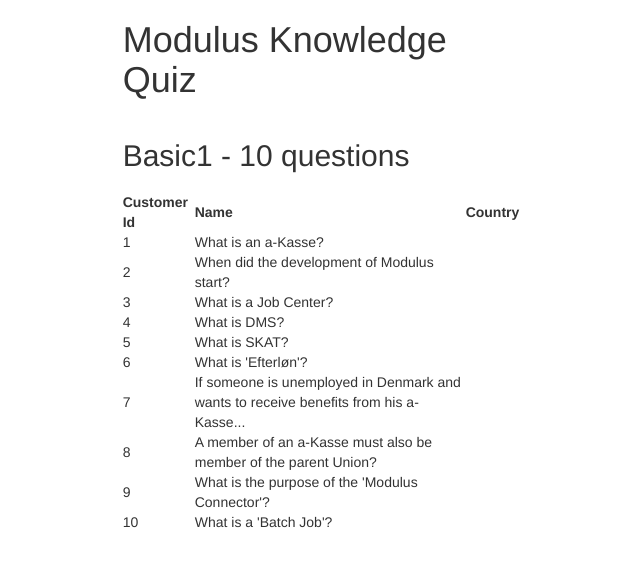
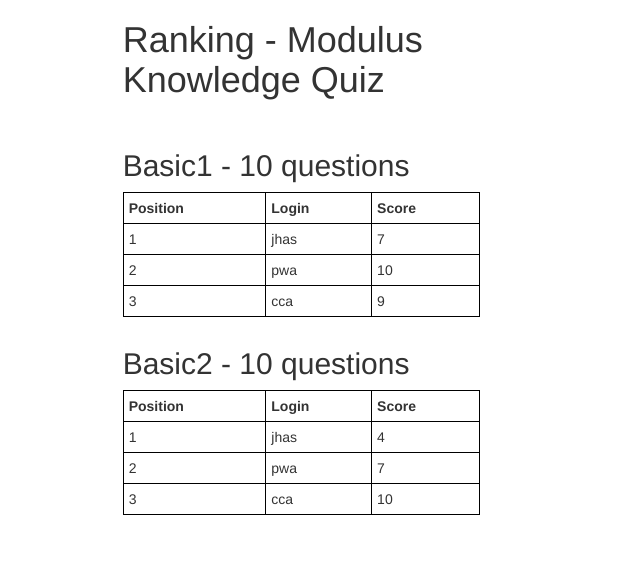
Before and after one commit to joaosilvapl/spquiz, a plain HTML site: page ranking.html in a window 1280 px wide. Shown: the whole page, without its empty margins (319-959 px from the left). Drawn offline with nearby package versions, Linux system fonts and the light colour scheme.

Commit message:
Fixed ranking table, added data model

```diff
--- a/css/app.css
+++ b/css/app.css
@@ -1,3 +1,13 @@
 .separatorLine {
     padding-top: 10px;
 }
+
+table{
+    border-collapse: collapse;
+    width: 90%;
+}
+
+th, td{
+    border: 1px solid black;
+    padding: 5px;
+}
--- a/js/app.js
+++ b/js/app.js
@@ -174,4 +174,25 @@ var app = angular.module('quizApp', [])
 
         ];
 
+        $scope.rankingData = [
+            {
+                quizId: 1,
+                quizTitle: 'Basic1 - 10 questions',
+                scores:[
+                    {loginName:'jhas', score: 7, position: 1},
+                    {loginName:'pwa', score: 10, position: 2},
+                    {loginName:'cca', score: 9, position: 3},
+                ]
+            },
+            {
+                quizId: 2,
+                quizTitle: 'Basic2 - 10 questions',
+                scores:[
+                    {loginName:'jhas', score: 4, position: 1},
+                    {loginName:'pwa', score: 7, position: 2},
+                    {loginName:'cca', score: 10, position: 3},
+                ]
+            }
+        ];
+
     }]);
--- a/ranking.html
+++ b/ranking.html
@@ -37,25 +37,28 @@
                             </div>
                         </div>
                     </div>
-                    <h1>Modulus Knowledge Quiz</h1>
+                    <h1>Ranking - Modulus Knowledge Quiz</h1>
                     <div class="separatorLine"></div>
-                    <h2>{{quizData[0].title}}</h2>
                     <div class="separatorLine"></div>
 
-                    <table cellpadding="0" cellspacing="0">
-                        <tr>
-                            <th>Customer Id</th>
-                            <th>Name</th>
-                            <th>Country</th>
-                        </tr>
-                        <tbody ng-repeat="question in quizData[0].questions">
+                    <div ng-repeat="singleQuizRanking in rankingData">
+                        <h2>{{singleQuizRanking.quizTitle}}</h2>
+                        <table cellpadding="0" cellspacing="0">
                             <tr>
-                                <td>{{question.id}}</td>
-                                <td>{{question.text}}</td>
-                                <td></td>
+                                <th>Position</th>
+                                <th>Login</th>
+                                <th>Score</th>
                             </tr>
-                        </tbody>
-                    </table>
+                            <tbody ng-repeat="singleScore in singleQuizRanking.scores">
+                                <tr>
+                                    <td>{{singleScore.position}}</td>
+                                    <td>{{singleScore.loginName}}</td>
+                                    <td>{{singleScore.score}}</td>
+                                </tr>
+                            </tbody>
+                        </table>
+                        <div class="separatorLine"></div>
+                    </div>
                 </div>
                 <div class="col-md-4"></div>
             </div>
```
